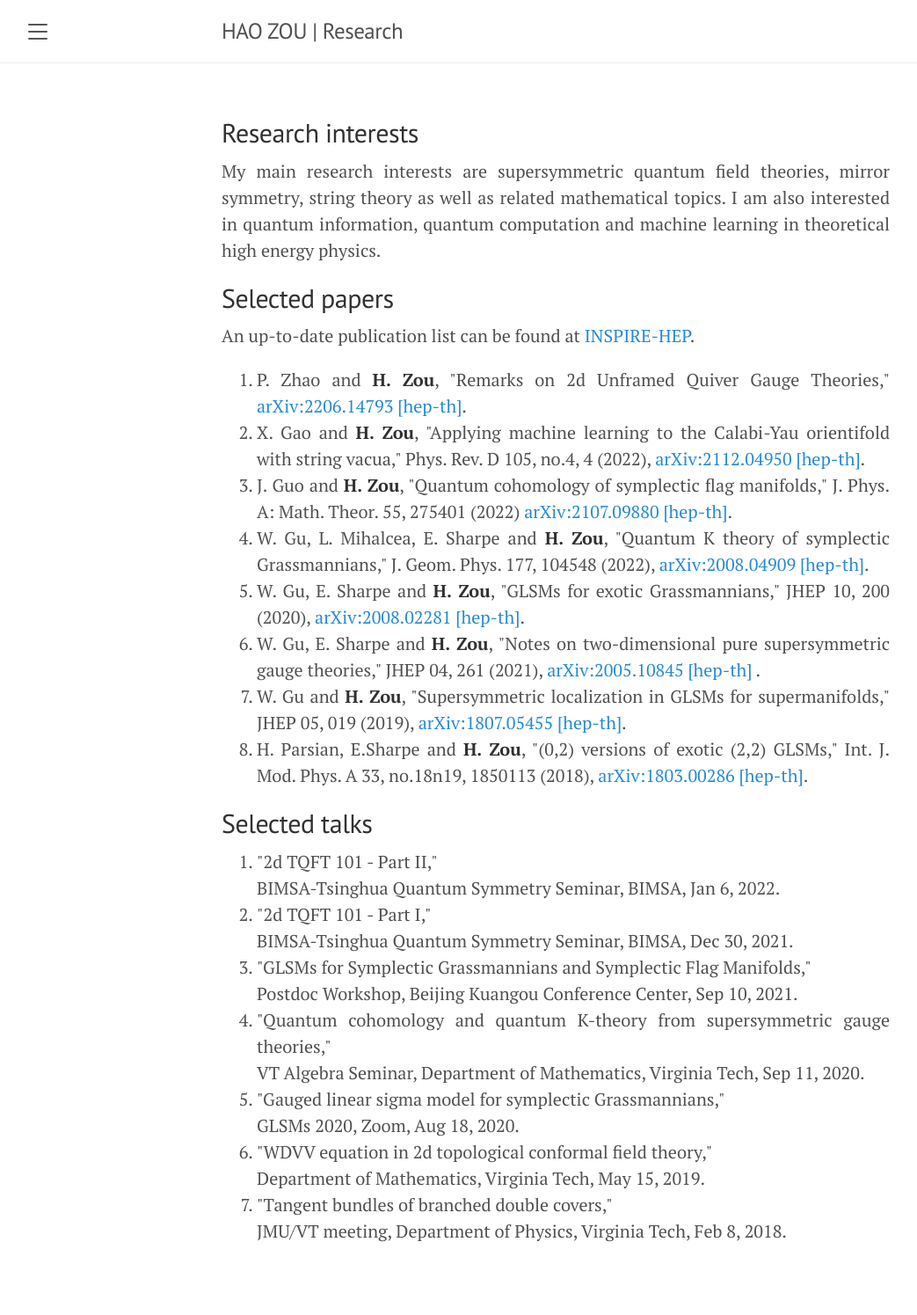
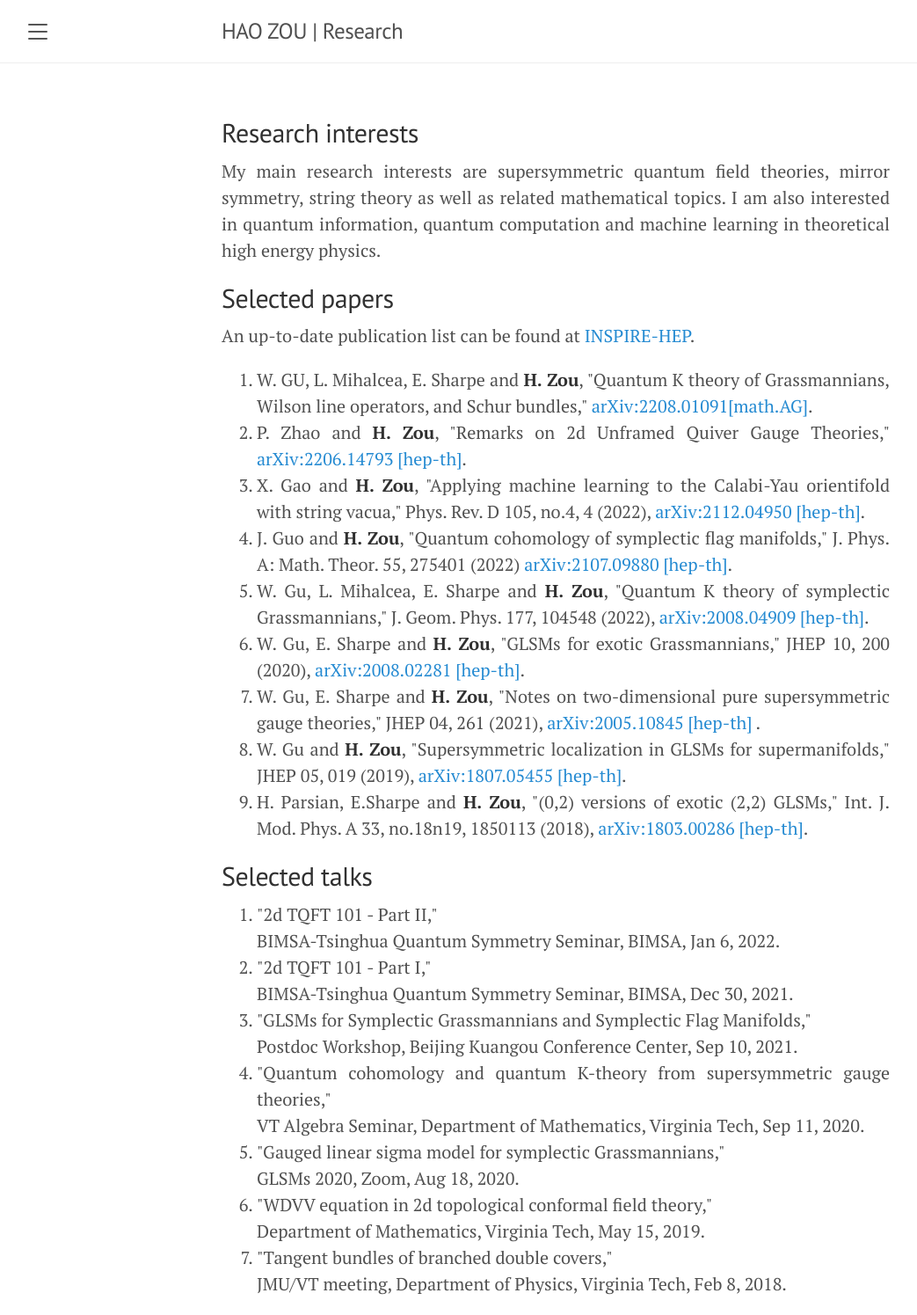
Before and after one commit to hhzou/hhzou.github.io, a Jekyll site: the page built from research/index.html, in a window 1280 px wide. Shown: the whole page at 88% size, without its empty margins (8-1051 px from the left). Built offline with Jekyll 4.4.1, drawn with Linux system fonts in a browser that asks for light colours; before the commit the page ends 1435 px from its top, so only the background shows below that.

Commit message:
update publication

```diff
--- a/research/index.html
+++ b/research/index.html
@@ -14,6 +14,7 @@ title: Research
 	<!--
 		<li>W. Gu, L. Mihalcea, E. Sharpe and <strong>H. Zou</strong>, "Quantum K theory of Grassmannians, Wilson line operators, and Schur bundles, " in preparation.</li>
 	-->
+		<li> W. GU, L. Mihalcea, E. Sharpe and <strong>H. Zou</strong>, "Quantum K theory of Grassmannians, Wilson line operators, and Schur bundles," <a href="https://arxiv.org/abs/2208.01091"> arXiv:2208.01091[math.AG]</a>.</li>
 		<li>P. Zhao and <strong>H. Zou</strong>, "Remarks on 2d Unframed Quiver Gauge Theories," <a href="https://arxiv.org/abs/2206.14793"> arXiv:2206.14793 [hep-th]</a>. </li>
 		<li>X. Gao and <strong>H. Zou</strong>, "Applying machine learning to the Calabi-Yau orientifold with string vacua," Phys. Rev. D 105, no.4, 4 (2022), <a href = "https://arxiv.org/abs/2112.04950"> arXiv:2112.04950 [hep-th]</a>. </li>
 		<li>J. Guo and <strong>H. Zou</strong>, "Quantum cohomology of symplectic flag manifolds," J. Phys. A: Math. Theor. 55, 275401 (2022)<a href = "https://arxiv.org/abs/2107.09880"> arXiv:2107.09880 [hep-th]</a>. </li>
```
